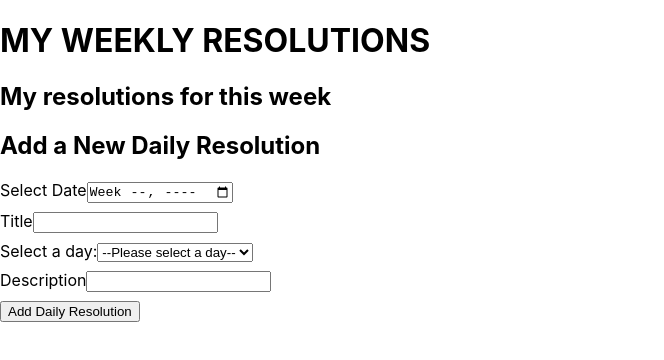
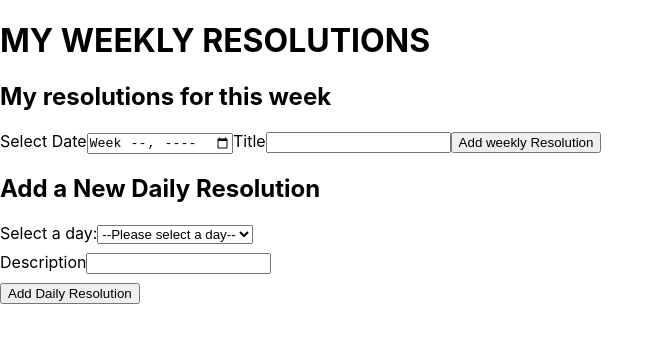
Before and after one commit to immatte/My-Weekly-Resolutions, a React (Create React App) app in the folder client/: page / in a window 1280 px wide. Shown: the top 360 px of the page, without its empty margins (0-664 px from the left). Built offline with nearby package versions, Linux system fonts and the light colour scheme.

Commit message:
germinal code

```diff
--- a/client/package.json
+++ b/client/package.json
@@ -36,5 +36,5 @@
       "last 1 safari version"
     ]
   },
-  "proxy": "http://localhost:5000"
+  "proxy": "http://localhost:5002"
 }
--- a/client/src/App.js
+++ b/client/src/App.js
@@ -2,7 +2,7 @@ import React, { useState } from "react";
 import NewResolutionForm from "./components/NewResolutionForm";
 import ResolutionList from "./components/ResolutionList";
 
-import './App.css';
+import "./App.css";
 
 //function App() {
 //I want that the form view is set if there is no resolutions for that week yet
@@ -28,9 +28,16 @@ import './App.css';
 //   setFeatResolution(selectResolution);
 // }
 
+const EMPTY_FORM = {
+  title: "",
+  date: "",
+};
+
 function App() {
   const [allResolutions, setAllResolutions] = useState([]);
   const [weeklyResolutions, setWeeklyResolutions] = useState([]);
+
+  const [formData, setFormData] = useState(EMPTY_FORM);
 
   function addResolution(newResolution) {
     newResolution.id = allResolutions.length + 1; //to add an unique ID
@@ -38,26 +45,57 @@ import './App.css';
     //push on the allResolutions array
     let newAllResolutions = [...allResolutions];
     newAllResolutions.push(newResolution);
-    setAllResolutions(allResolutions => newAllResolutions);
+    setAllResolutions((allResolutions) => newAllResolutions);
   }
 
   function toggleDone(id) {
     //make a copy of state
     let newAllResolutions = [...allResolutions];
     //find the resolution to modify
-    let resolution = newAllResolutions.find(r => r.id === id);
+    let resolution = newAllResolutions.find((r) => r.id === id);
     //toggle the "done" property
     resolution.done = !resolution.done;
     //update state
-    setAllResolutions(allResolutions => newAllResolutions);
+    setAllResolutions((allResolutions) => newAllResolutions);
   }
 
   function deleteResolution(id) {
     //make copy of state and remove resolution in same step
-  let newAllResolutions = allResolutions.filter(r => r.id !== id);
+    let newAllResolutions = allResolutions.filter((r) => r.id !== id);
     //update state
-  setAllResolutions(allResolutions => newAllResolutions);
+    setAllResolutions((allResolutions) => newAllResolutions);
   }
+
+  function handleChange(event) {
+    //get the name of the field typed in and its value after the keystroke
+    const name = event.target.name;
+    const value = event.target.value;
+
+    let newFormData = { ...formData };
+    newFormData[name] = value;
+    setFormData((formData) => newFormData);
+  }
+
+  const handleSubmit = async (e) => {
+    e.preventDefault();
+    console.log("a punto de enviar al backend");
+
+    const allInfo = {
+      title: formData.title,
+      date: formData.date,
+      resolutions: allResolutions,
+    };
+
+    await fetch("/api/resolutions", {
+      method: "POST",
+      headers: {
+        "Content-Type": "application/json",
+      },
+      body: JSON.stringify(allInfo),
+    });
+
+    console.log(allInfo);
+  };
 
   return (
     <div className="App">
@@ -66,13 +104,37 @@ import './App.css';
       <h2>My resolutions for this week</h2>
       <ResolutionList
         resolutions={allResolutions}
-          toggleDoneCb={id => toggleDone(id)}
-          deleteCb={id => deleteResolution(id)}
+        toggleDoneCb={(id) => toggleDone(id)}
+        deleteCb={(id) => deleteResolution(id)}
       />
+
+      <form onSubmit={handleSubmit}>
+        <label>
+          Select Date
+          <input
+            type="week"
+            name="date"
+            value={formData.date}
+            onChange={handleChange}
+          />
+        </label>
+
+        <label>
+          Title
+          <input
+            type="text"
+            name="title"
+            value={formData.title}
+            onChange={handleChange}
+          />
+        </label>
+
+        <button type="submit">Add weekly Resolution</button>
+      </form>
 
       <h2>Add a New Daily Resolution</h2>
       {/* Pass function to child component: call this function when user submits form */}
-      <NewResolutionForm addResolutionCb={nr => addResolution(nr)} />
+      <NewResolutionForm addResolutionCb={(nr) => addResolution(nr)} />
     </div>
   );
 }
@@ -95,6 +157,4 @@ import './App.css';
 //   />
 //  }
 
-
-
 export default App;
--- a/client/src/components/NewResolutionForm.js
+++ b/client/src/components/NewResolutionForm.js
@@ -3,8 +3,6 @@ import "./NewResolutionForm.css";
 //import DatePicker from "react-datepicker";
 
 const EMPTY_FORM = {
-    title: "",
-    date: "",
   day: "",
   description: "",
 };
@@ -17,16 +15,10 @@ function NewResolutionForm(props) {
     const name = event.target.name;
     const value = event.target.value;
 
-        let newFormData = {...formData};
+    let newFormData = { ...formData };
     newFormData[name] = value;
-        setFormData(formData => newFormData);
-
-        //overwrite the property name (title, description) with value
-        // setResolution((state) => ({
-        //     ...state,
-        //     [name]: value,
-        // }));
-    };
+    setFormData((formData) => newFormData);
+  }
 
   const handleSubmit = (e) => {
     e.preventDefault();
@@ -35,41 +27,14 @@ function NewResolutionForm(props) {
     setFormData(EMPTY_FORM); //to reset the form fields
   };
 
-
   return (
     //<div className="NewResolutionForm">
     //<h2>Add New Resolution</h2>
 
     <form className="NewResolutionForm" onSubmit={handleSubmit}>
-           <label>
-                Select Date
-                <input
-                type="week"
-                name="date"
-                value={formData.date}
-                onChange={handleChange}/>
-            </label>
-                {/* <Datepicker
-                    controls={['calendar']}
-                    select="preset-range"
-                    firstSelectDay={1}
-                    selectSize={7}
-                /> */}
-
-
-            <label>
-                Title
-                <input
-                type="text"
-                name="title"
-                value={formData.title}
-                onChange={handleChange}
-                />
-            </label>
-
-
       <div>
-            <label for="day-select">Select a day:
+        <label for="day-select">
+          Select a day:
           <select name="day" id="day-select" onChange={handleChange}>
             <option value="">--Please select a day--</option>
             <option value="Monday">Monday</option>
@@ -92,12 +57,9 @@ return (
           />
         </label>
         <button type="submit">Add Daily Resolution</button>
-
       </div>
     </form>
   );
 }
 
-
-
 export default NewResolutionForm;
```
Also changed, not shown: 1 other file (tests, documents, lock files or other folders). Lines whose indentation alone changed are shown as unchanged.
